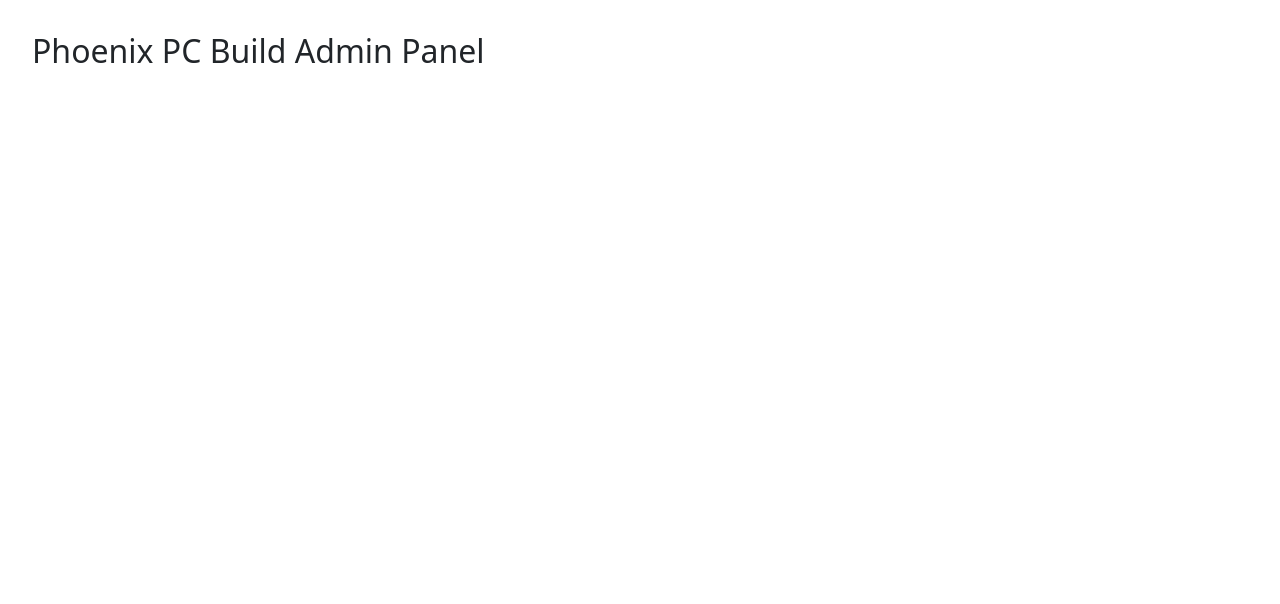
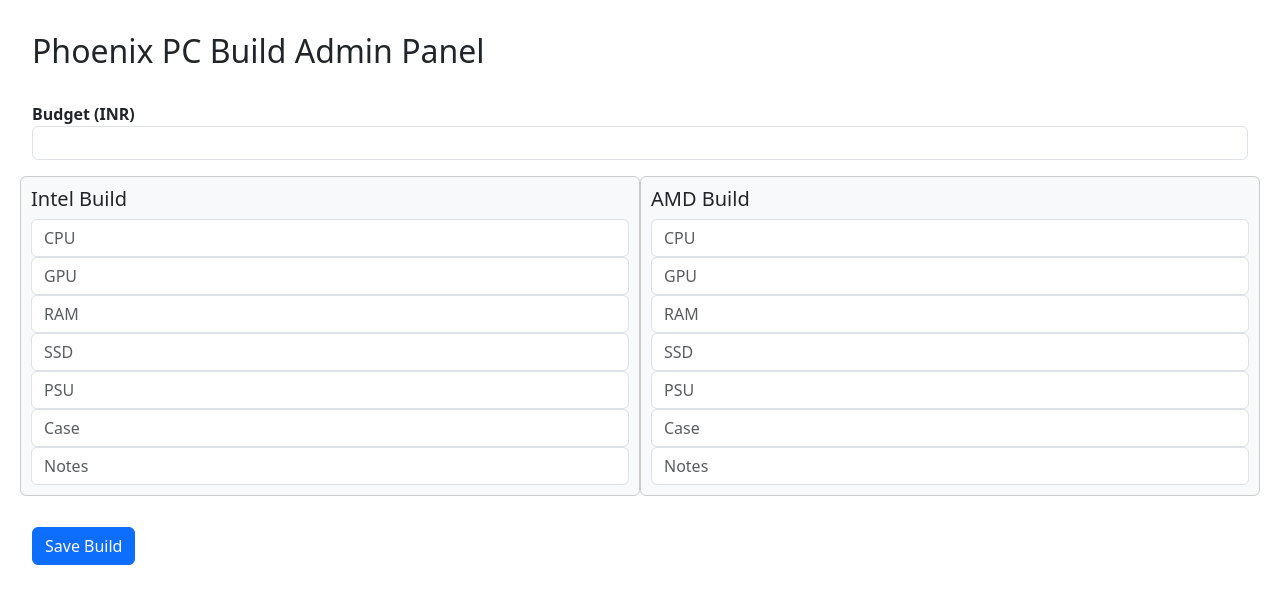
Before and after one commit to admin-phoenixpc/quote, a Flask app: page / in a window 1280 px wide. Shown: the top 604 px of the page. Run offline with Flask 3, Linux system fonts and the light colour scheme.

Commit message:
Updated index.html

```diff
--- a/templates/index.html
+++ b/templates/index.html
@@ -11,11 +11,67 @@
       font-size: 13px;
     }
     label { font-weight: 600; margin-top: 8px; }
-    .form-section { border: 1px solid #ccc; padding: 10px; border-radius: 6px; margin-bottom: 15px; }
+    .form-section {
+      border: 1px solid #ccc;
+      padding: 10px;
+      border-radius: 6px;
+      margin-bottom: 15px;
+      background-color: #f8f9fa;
+    }
   </style>
 </head>
 <body>
   <h2 class="mb-4">Phoenix PC Build Admin Panel</h2>
-  <!-- FORM SCRIPT OMITTED FOR BREVITY -->
+
+  <form id="buildForm" class="mb-4">
+    <div class="mb-3">
+      <label>Budget (INR)</label>
+      <input type="number" name="budget" class="form-control" required />
+    </div>
+
+    <div class="row">
+      <!-- Intel Section -->
+      <div class="col-md-6 form-section">
+        <h5>Intel Build</h5>
+        <input class="form-control" name="intel_cpu" placeholder="CPU" required />
+        <input class="form-control" name="intel_gpu" placeholder="GPU" required />
+        <input class="form-control" name="intel_ram" placeholder="RAM" required />
+        <input class="form-control" name="intel_ssd" placeholder="SSD" required />
+        <input class="form-control" name="intel_psu" placeholder="PSU" required />
+        <input class="form-control" name="intel_case" placeholder="Case" required />
+        <input class="form-control" name="intel_note" placeholder="Notes" />
+      </div>
+
+      <!-- AMD Section -->
+      <div class="col-md-6 form-section">
+        <h5>AMD Build</h5>
+        <input class="form-control" name="amd_cpu" placeholder="CPU" required />
+        <input class="form-control" name="amd_gpu" placeholder="GPU" required />
+        <input class="form-control" name="amd_ram" placeholder="RAM" required />
+        <input class="form-control" name="amd_ssd" placeholder="SSD" required />
+        <input class="form-control" name="amd_psu" placeholder="PSU" required />
+        <input class="form-control" name="amd_case" placeholder="Case" required />
+        <input class="form-control" name="amd_note" placeholder="Notes" />
+      </div>
+    </div>
+
+    <button type="submit" class="btn btn-primary mt-3">Save Build</button>
+  </form>
+
+  <script>
+    document.getElementById("buildForm").onsubmit = function (e) {
+      e.preventDefault();
+      const formData = new FormData(e.target);
+      const payload = {};
+      formData.forEach((val, key) => payload[key] = val);
+
+      fetch("/api/builds", {
+        method: "POST",
+        headers: { "Content-Type": "application/json" },
+        body: JSON.stringify(payload)
+      }).then(res => res.json())
+        .then(data => alert("✅ Build saved successfully!"));
+    };
+  </script>
 </body>
 </html>
```
